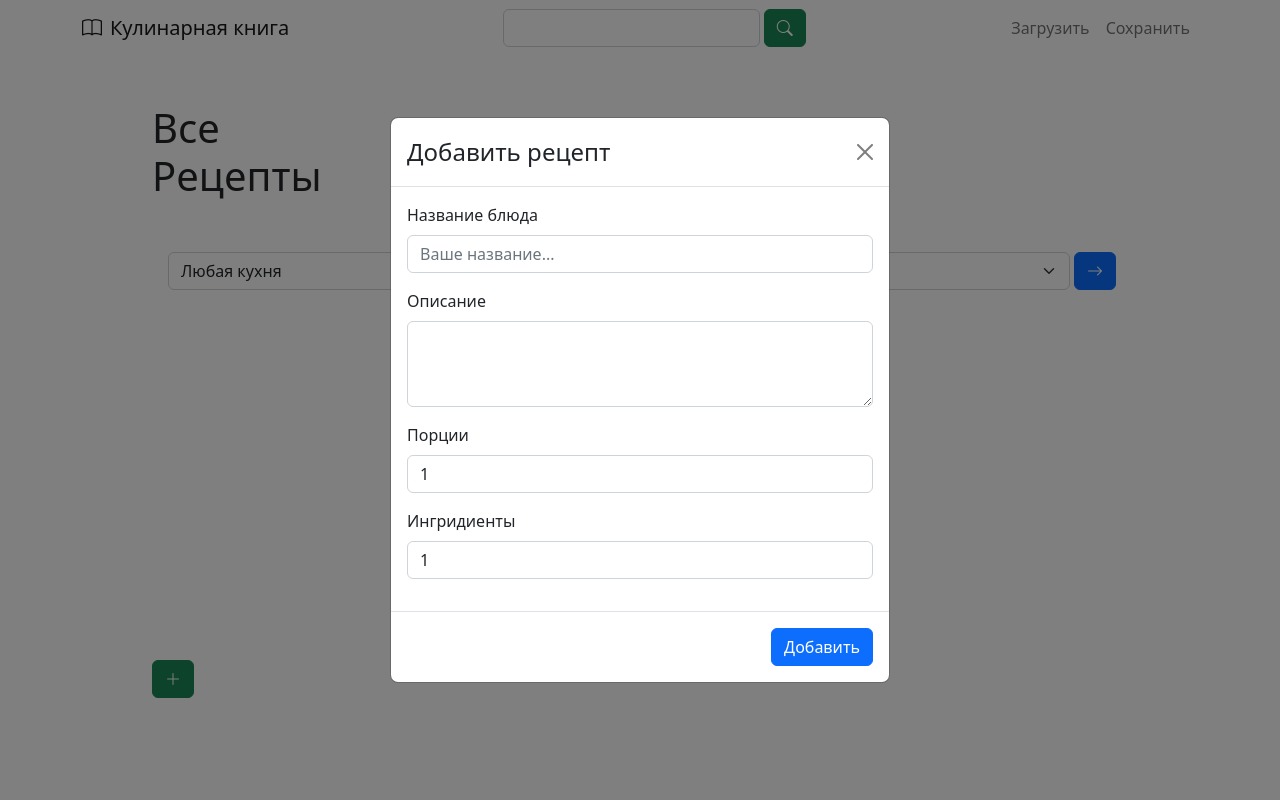
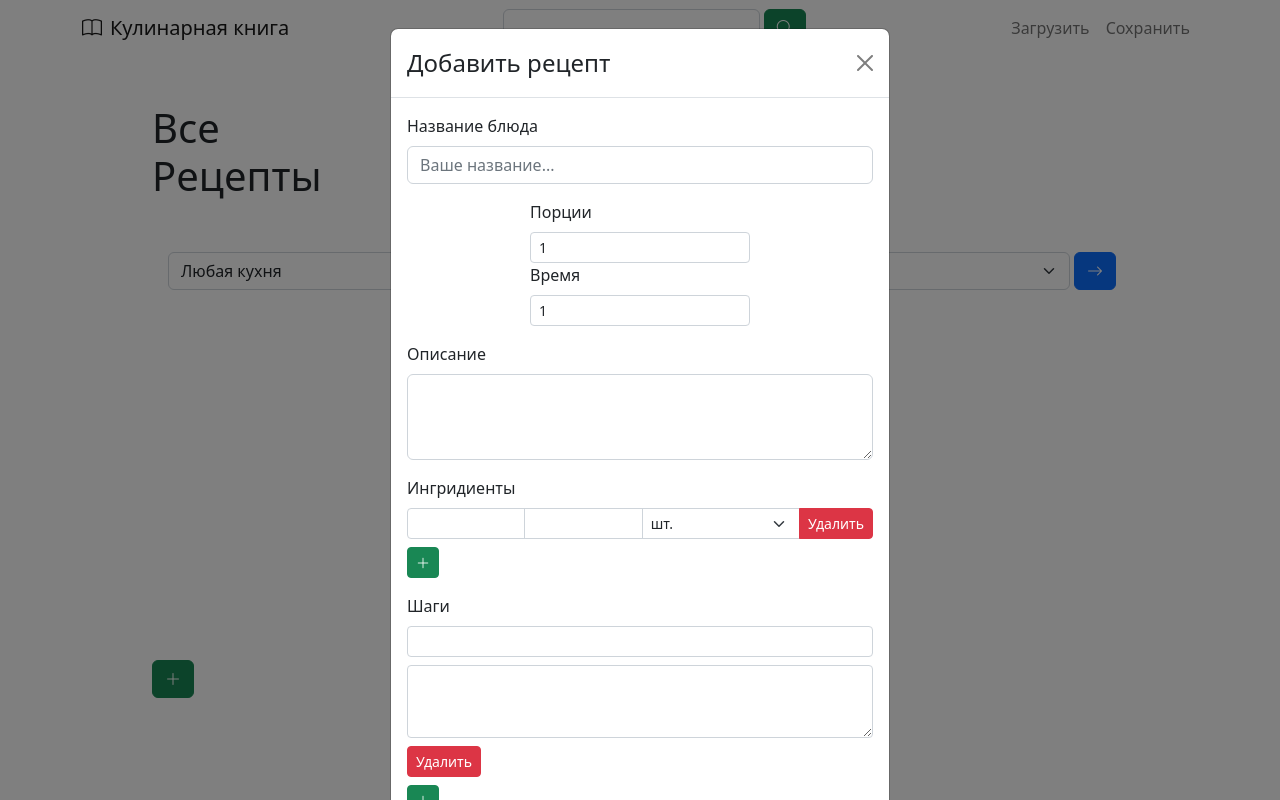
Before and after one commit to Cookbook-PI-21g/Cookbook, a React (Create React App) app in the folder cookbook/: page / in a window 1280 px wide. Both pictures are taken after a click on the button 173 px from the left and 679 px from the top of the page. Built offline with nearby package versions, Linux system fonts and the light colour scheme.

Commit message:
add AddRecipeModal visual

```diff
--- /dev/null
+++ b/cookbook/src/components/ActionsInput.jsx
@@ -0,0 +1,12 @@
+import React from "react";
+import { Button, Form } from "react-bootstrap";
+
+export default function ActionsInput() {
+    return (
+        <Form.Group>
+            <Form.Control className="mb-2" type="text" size="sm" />
+            <Form.Control className="mb-2" as="textarea" rows={3} size="sm" />
+            <Button className="mb-2" variant="danger" size="sm">Удалить</Button>
+        </Form.Group>
+    );
+}
--- a/cookbook/src/components/AddRecipeModal.jsx
+++ b/cookbook/src/components/AddRecipeModal.jsx
@@ -1,15 +1,18 @@
 import React, { useState } from "react";
 import { Modal, Button, Form } from "react-bootstrap";
+import IngrInput from "./IngrInput";
+import ActionsInput from "./ActionsInput";
 
 export default function AddRecipeModal({ create, ...props }) {
     const [recipe, setRecipe] = useState({
         title: "",
         portions: 1,
-        hours: 2,
-        minutes: 3,
-        ingr: [],
+        hours: 1,
         description: "",
+        ingredients: [],
+        actions: [],
     });
+
     // Создание и возвращение newRecipe в App посредством параметра create
     const addNewRecipe = (e) => {
         e.preventDefault(); // Всем знакомо
@@ -19,21 +22,17 @@ export default function AddRecipeModal({ create, ...props }) {
         };
         create(newRecipe);
         setRecipe({
-            // Обнуление состояния (пока не совсем обнуление)
+            // Обнуление состояния
             title: "",
             portions: 1,
-            hours: 2,
-            minutes: 3,
-            ingr: [],
+            hours: 1,
             description: "",
+            ingredients: [],
+            actions: [],
         });
         console.log(newRecipe);
         props.onHide();
     };
-
-    const newIngrInput = (i) => {
-
-    }
 
     return (
         <Modal {...props} aria-labelledby="addRecipeModalLabel" centered>
@@ -55,11 +54,39 @@ export default function AddRecipeModal({ create, ...props }) {
                             placeholder="Ваше название..."
                         />
                     </Form.Group>
-                    {/* <Form.Group className="mb-3" controlId="">
-                        <Form.Label>Фото</Form.Label>
-                        <Form.File placeholder="" />
-                    </Form.Group> */}
-                    <Form.Group className="mb-3" controlId="">
+                    <div className="row justify-content-center mb-3">
+                        <div className="col-auto" controlId="portions">
+                            <Form.Label>Порции</Form.Label>
+                            <Form.Control
+                                value={recipe.portions}
+                                onChange={(e) =>
+                                    setRecipe({
+                                        ...recipe,
+                                        portions: e.target.portions,
+                                    })
+                                }
+                                type="number"
+                                placeholder="Кол-во порций..."
+                                size="sm"
+                            />
+                        </div>
+                        <div className="col-auto">
+                            <Form.Label>Время</Form.Label>
+                            <Form.Control
+                                value={recipe.hours}
+                                onChange={(e) =>
+                                    setRecipe({
+                                        ...recipe,
+                                        portions: e.target.hours,
+                                    })
+                                }
+                                type="number"
+                                placeholder="Кол-во часов..."
+                                size="sm"
+                            />
+                        </div>
+                    </div>
+                    <Form.Group className="mb-3" controlId="description">
                         <Form.Label>Описание</Form.Label>
                         <Form.Control
                             value={recipe.description}
@@ -73,34 +100,19 @@ export default function AddRecipeModal({ create, ...props }) {
                             rows={3}
                         />
                     </Form.Group>
-                    <Form.Group className="mb-3" controlId="">
-                        <Form.Label>Порции</Form.Label>
-                        <Form.Control
-                            value={recipe.portions}
-                            onChange={(e) =>
-                                setRecipe({
-                                    ...recipe,
-                                    portions: e.target.portions,
-                                })
-                            }
-                            type="number"
-                            placeholder="Кол-во порций..."
-                        />
+                    <Form.Group className="mb-3" controlId="ingredients">
+                        <Form.Label>Ингридиенты</Form.Label>
+                        <IngrInput/>
+                        <Button variant="success" className="btn-sm">
+                            <i className="bi bi-plus-lg"></i>
+                        </Button>
                     </Form.Group>
-                    <Form.Group className="mb-3" controlId="">
-                        <Form.Label>Ингридиенты</Form.Label>
-                        <Form.Control
-                            value={recipe.portions}
-                            onChange={(e) =>
-                                setRecipe({
-                                    ...recipe,
-                                    portions: e.target.portions,
-                                })
-                            }
-                            type="text"
-                            placeholder="Кол-во порций..."
-                        />
-                        {}
+                    <Form.Group className="mb-3" controlId="actions">
+                        <Form.Label>Шаги</Form.Label>
+                        <ActionsInput />
+                        <Button variant="success" className="btn-sm">
+                            <i className="bi bi-plus-lg"></i>
+                        </Button>
                     </Form.Group>
                 </Modal.Body>
                 <Modal.Footer>
--- /dev/null
+++ b/cookbook/src/components/IngrInput.jsx
@@ -0,0 +1,17 @@
+import React, { useState } from "react";
+import { Form, Button } from "react-bootstrap";
+
+export default function IngrInput() {
+    return (
+        <div className="input-group input-group-sm mb-2">
+            <Form.Control type="text" />
+            <Form.Control type="number" />
+            <Form.Select>
+                <option value="шт.">шт.</option>
+                <option value="гр.">гр.</option>
+                <option value="кг.">кг.</option>
+            </Form.Select>
+            <Button variant="danger">Удалить</Button>
+        </div>
+    );
+}
```
